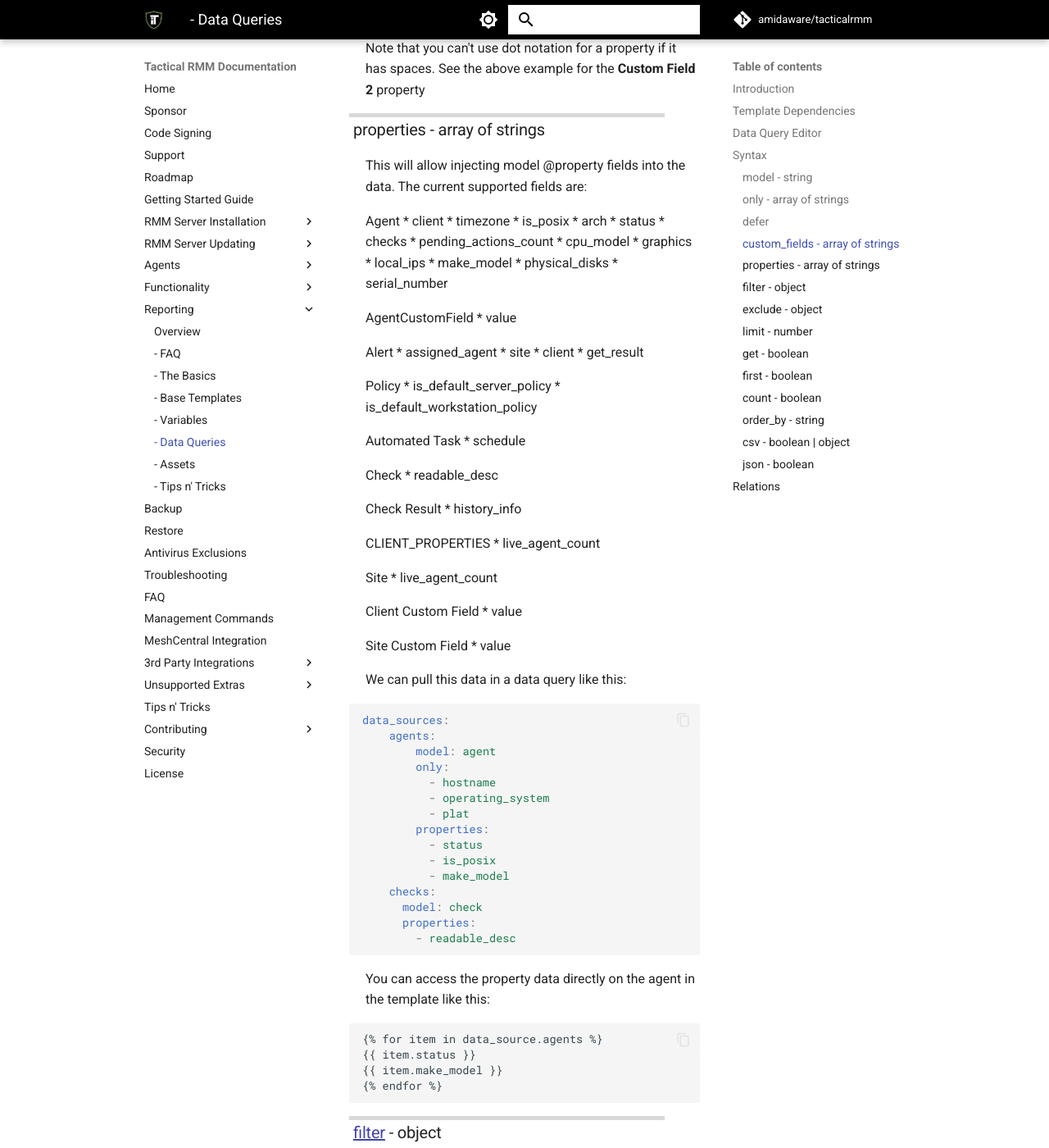
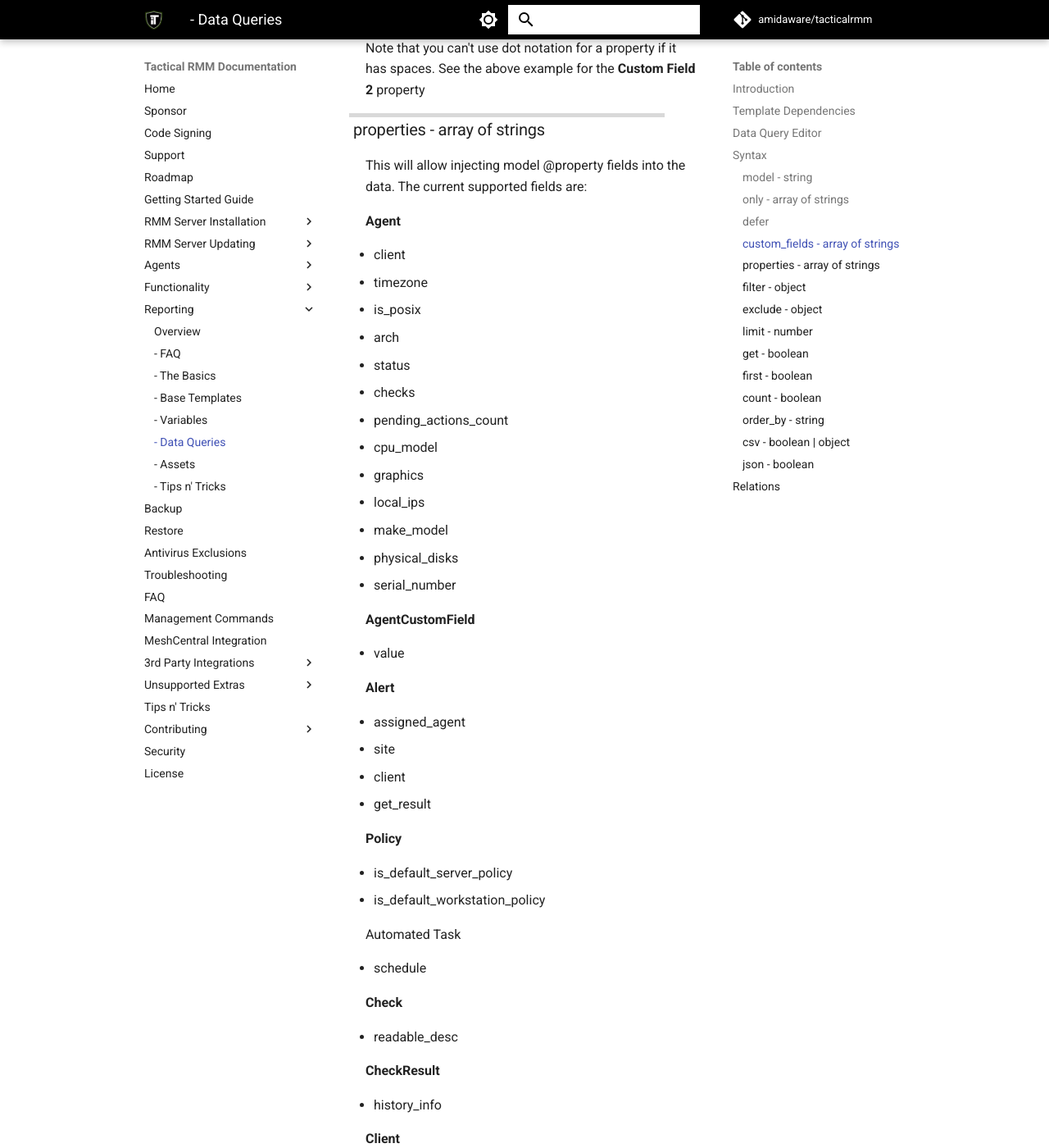
Before and after one commit to amidaware/trmm-docs, an MkDocs documentation site: the page built from docs/ee/reporting/functions/reporting_dataqueries.md, in a window 1280 px wide and 1400 px high, scrolled down 4987 px. Shown: the whole window at 82% size. Built offline with MkDocs 1.6.1 and Material for MkDocs 9.7.7, drawn with Linux system fonts in a browser that asks for light colours; comment, search, counter and statistics services are not loaded; some of the changed text lies outside the part shown.

Commit message:
fix list formatting

```diff
--- a/docs/ee/reporting/functions/reporting_dataqueries.md
+++ b/docs/ee/reporting/functions/reporting_dataqueries.md
@@ -209,54 +209,65 @@ example for the **Custom Field 2** property
 This will allow injecting model @property fields into the data. The current supported
 fields are:
 
-Agent
-  * client
-  * timezone
-  * is_posix
-  * arch
-  * status
-  * checks
-  * pending_actions_count
-  * cpu_model
-  * graphics
-  * local_ips
-  * make_model
-  * physical_disks
-  * serial_number
+**Agent**
 
-AgentCustomField
-  * value
+* client
+* timezone
+* is_posix
+* arch
+* status
+* checks
+* pending_actions_count
+* cpu_model
+* graphics
+* local_ips
+* make_model
+* physical_disks
+* serial_number
 
-Alert
-  * assigned_agent
-  * site
-  * client
-  * get_result
+**AgentCustomField**
 
-Policy
-  * is_default_server_policy
-  * is_default_workstation_policy
+* value
+
+**Alert**
+
+* assigned_agent
+* site
+* client
+* get_result
+
+**Policy**
+
+* is_default_server_policy
+* is_default_workstation_policy
 
 Automated Task
-  * schedule
 
-Check
-  * readable_desc
+* schedule
 
-Check Result
-  * history_info
+**Check**
 
-CLIENT_PROPERTIES
-  * live_agent_count
+* readable_desc
 
-Site
-  * live_agent_count
+**CheckResult**
 
-Client Custom Field
-  * value
+* history_info
 
-Site Custom Field
-  * value
+**Client**
+
+* live_agent_count
+
+**Site**
+
+* live_agent_count
+
+**Client Custom Field**
+
+* value
+
+**Site Custom Field**
+
+* value
 
 We can pull this data in a data query like this:
 
```
Also changed, not shown: other parts of docs/ee/reporting/functions/reporting_dataqueries.md (+1 -0 lines).
